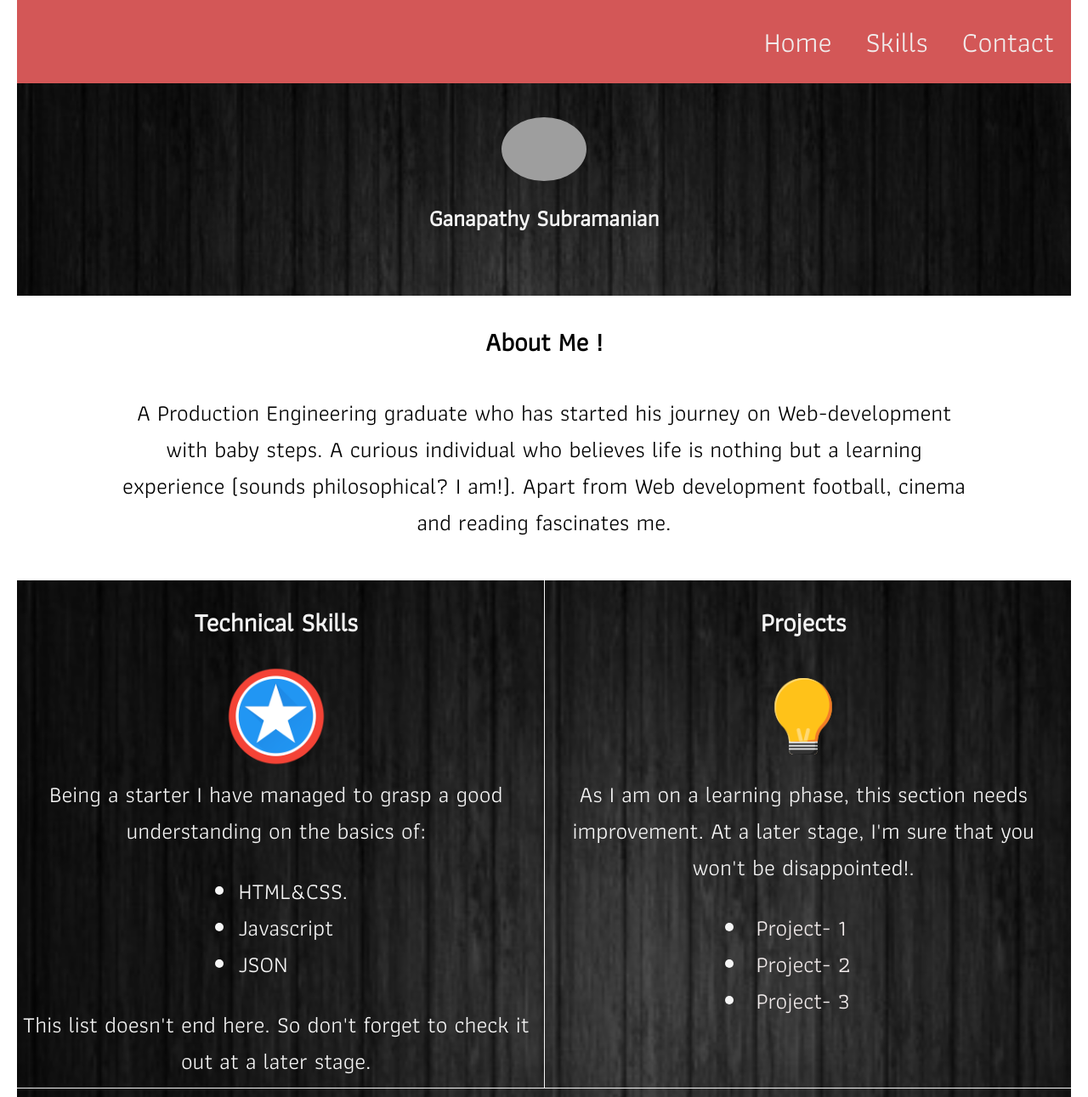
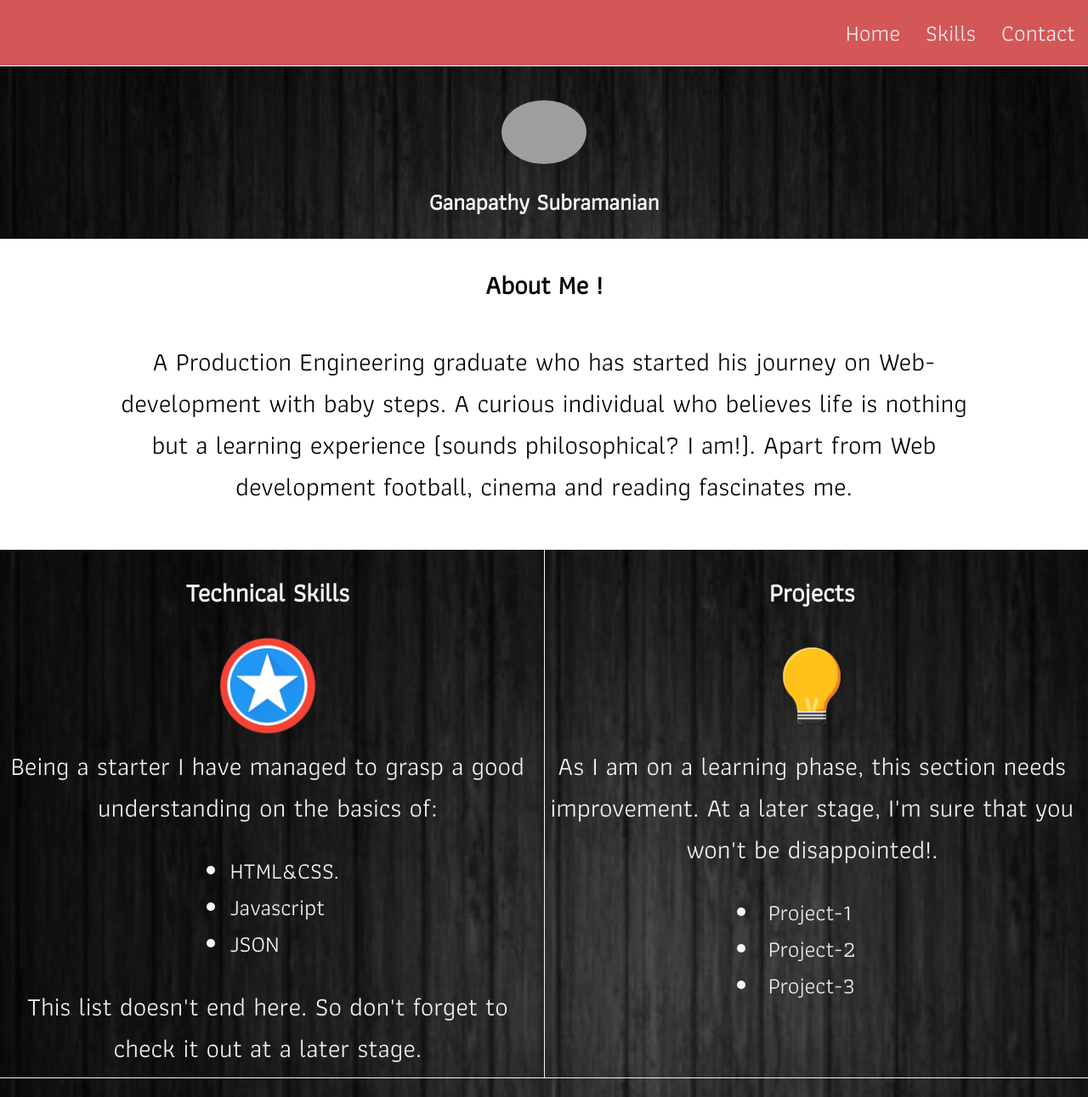
Before and after one commit to Rahulgans/Rahulgans.github.io, a plain HTML site: page index.html in a window 1280 px wide. Shown: the top 1291 px of the page at 85% size. Drawn offline with Linux system fonts and the light colour scheme; grey boxes are pictures that could not be loaded.

Commit message:
Final-File

```diff
--- a/portfolio.css
+++ b/portfolio.css
@@ -2,7 +2,7 @@ body {
 	padding: 0;
 	font-family:'Athiti', sans-serif;
 	font-size: 18px;
-	margin: 0px 5px;
+	margin: 0px 0px;
 }
 
 .container {
@@ -10,6 +10,9 @@ body {
 	flex-wrap: wrap;
 	width: 100%;
 	flex-direction: row;
+	position: fixed;
+	top: 0;
+	border-bottom: 1px solid white;
 	background-color: #d35757;
 }
 
@@ -27,7 +30,7 @@ body {
 }
 .menu li {
 	list-style-type: none;
-	padding: 20px;
+	padding: 15px;
 
 
 }
@@ -36,7 +39,8 @@ body {
 .menu a {
 	text-decoration: none;
 	color: #f1ebeb;
-	font-size: 4.2vmin;
+	font-size: 0.9em;
+	font-weight: 400;
 	display: inline-block;
 	transition: 0.5s;
 	 border-top: 2px solid #d35757;
@@ -55,7 +59,8 @@ body {
 	background-repeat: no-repeat;
 	background-size: cover;
 	width: 100%;
-	min-height: 250px;
+	min-height: 150px;
+	margin-top: 3.36em;
 	justify-content: center;
 	}
 
@@ -141,7 +146,7 @@ padding: 10px;
 
 .tech-skill p {
 		font-size: 1em;
-		margin: 10px 5px;
+		margin: 10px 10px;
 		text-align: center;
 	}
 
@@ -164,7 +169,7 @@ padding: 10px;
 .project p {
 	font-size: 1em;
     text-align: center;
-    margin: 10px 5px;
+    margin: 10px 10px;
 	}
 
 .project h2{
@@ -200,7 +205,7 @@ padding: 10px;
 
 .connect-me p {
 	font-size: 1em;
-    margin: 10px 5px;
+    margin: 10px 10px;
     text-align: center;
 }
 
@@ -241,20 +246,19 @@ footer li {
 
 @media screen and (min-width: 481px) and (max-width: 992px) {
 
-	body {
-		margin: 0px 15px;
-	}
-
 	.container {
 		justify-content: center;
 	}
 	.menu {
 	justify-content: flex-end;
 }
+	.menu a {
+		font-size: 1.2em;
+	}
+	.banner {
+		margin-top: 3.85em;
+	}
 
-	.menu a {
-	/*font-size: 1.3em;*/
- }
 	.photo-content h2 {
 		font-size: 1.5em;
 	}
@@ -263,42 +267,35 @@ footer li {
 	font-size: 1.4em;
 }
 	.intro p {
-		font-size: 1.4em;
+		font-size: 1.6em;
 	}
 
-	/*.first-two {
-		flex-direction: row;
-	}
 
-	.tech-skill {
-		width: 50%;
-	}
-*/
 	.tech-skill p {
 
-		font-size: 1.4em;
+		font-size: 1.6em;
 	}
 
 	.tech-skill li {
-	font-size: 1.3em;
+	font-size: 1.4em;
 }
 
 
 	.project p {
+	font-size: 1.6em;
+}
+
+	.project li {
 	font-size: 1.4em;
 }
 
-	.project li {
-	font-size: 1.3em;
-}
-
 	.connect-me p {
-	font-size: 1.4em;
+	font-size: 1.6em;
 }
 
 .connect-me li {
 	list-style-type: none;
-	font-size: 1.3em;
+	font-size: 1.4em;
 }
 
 footer {
@@ -309,9 +306,6 @@ footer {
 
 @media screen and (min-width: 993px) {
 
-	body {
-		margin: 0px 20px;
-	}
 
 	.container {
 		justify-content: center;
@@ -320,9 +314,12 @@ footer {
 		.menu {
 	justify-content: flex-end;
 }
-	/*.menu a {
+	.menu a {
 	font-size: 1.5em;
-}*/
+}
+.banner {
+	margin-top: 4.34em;
+}
 
 .photo-content h2 {
 	font-size: 1.5em;
@@ -333,7 +330,7 @@ font-size: 1.7em;
 }
 
 	.intro p {
-	font-size: 1.5em;
+	font-size: 1.7em;
 	text-align: center;
 }
 	.first-two {
@@ -354,7 +351,7 @@ font-size: 1.7em;
 }
 
 .tech-skill p {
-	font-size: 1.5em;
+	font-size: 1.7em;
 	margin: 10px 5px;
 	text-align: center;
 }
@@ -374,7 +371,7 @@ font-size: 1.7em;
     border-style: solid;
 }
 	.project p {
-	font-size: 1.5em;
+	font-size: 1.7em;
 	text-align: center;
 	margin: 10px 5px;
 }
@@ -396,7 +393,7 @@ font-size: 1.7em;
 }
 
 .connect-me p {
-	font-size: 1.5em;
+	font-size: 1.7em;
 }
 	.connect-me li {
 	font-size: 1.5em;
```
Also changed, not shown: index.html (+3 -3 lines).
